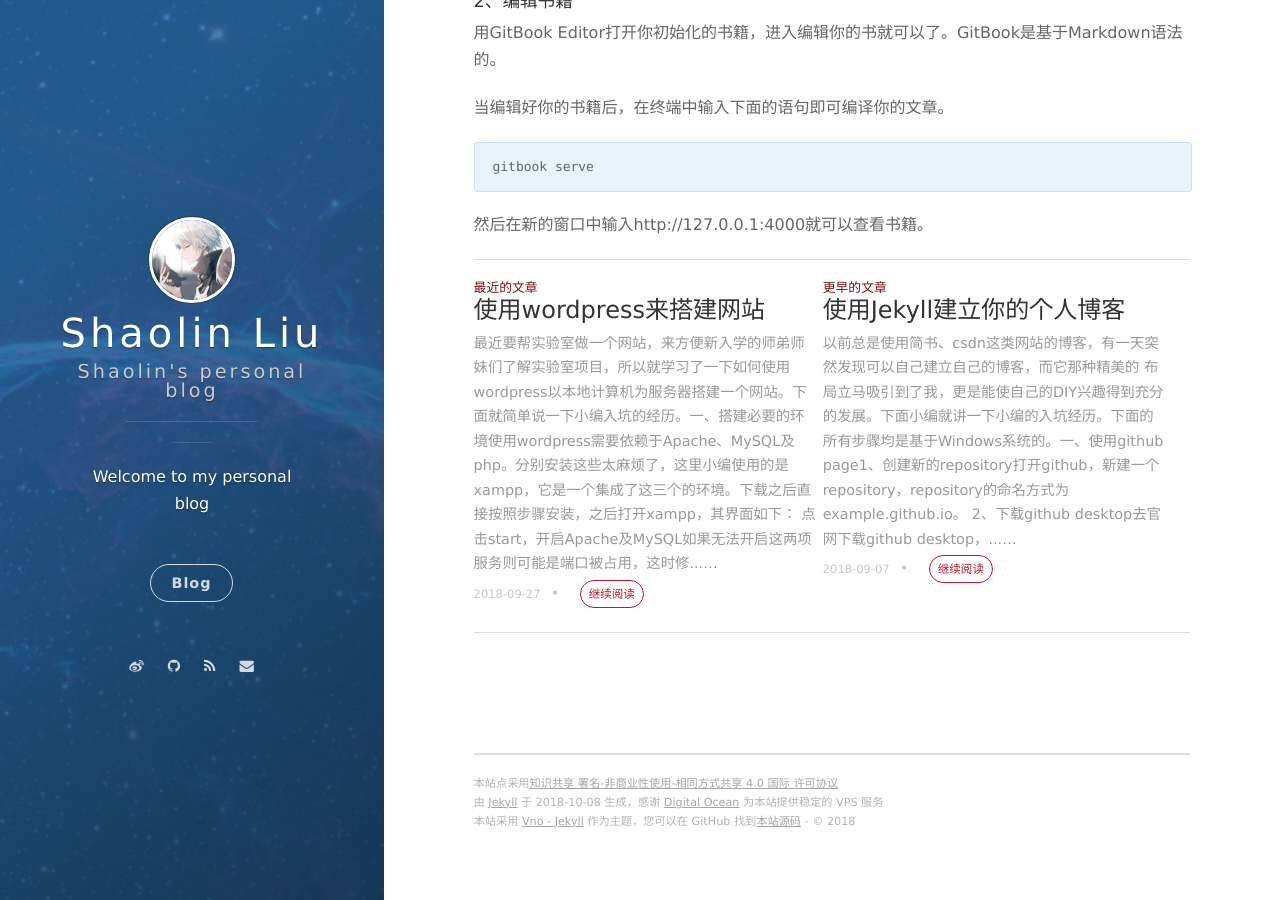
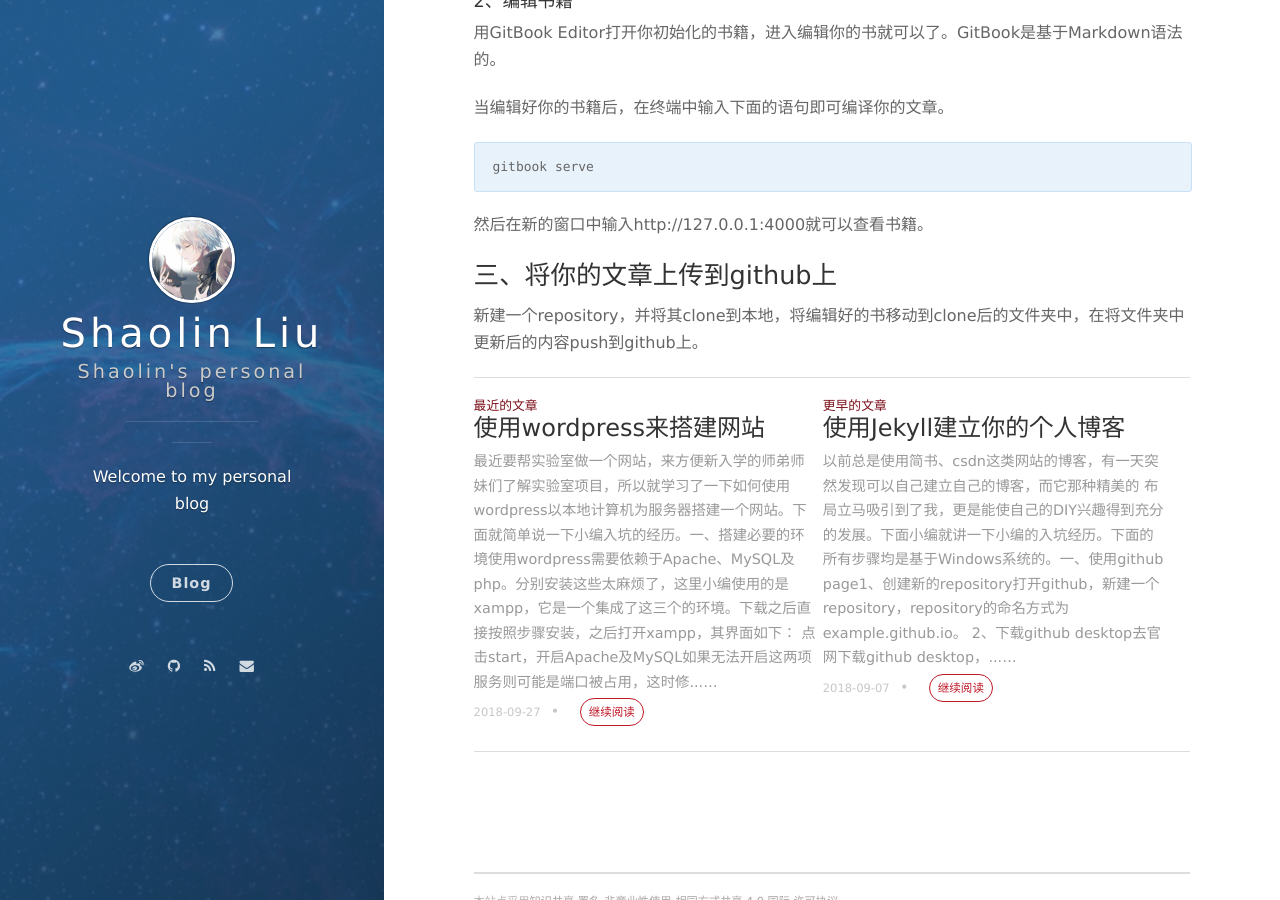
Before and after one commit to magical2world/blog.github.io, a Jekyll site: the page built from _posts/2018-09-13-gitbook-usage.md, in a window 1280 px wide and 900 px high, scrolled down 1234 px. Built offline with Jekyll 4.4.1, drawn with Linux system fonts in a browser that asks for light colours; nearby versions of some CDN libraries; our own code applies the rules of GitHub Pages for plain Markdown files; comment, search, counter and statistics services are not loaded.

Commit message:
18-10-08

````diff
--- a/_posts/2018-09-13-gitbook-usage.md
+++ b/_posts/2018-09-13-gitbook-usage.md
@@ -63,3 +63,7 @@ gitbook serve
 ```
 
 然后在新的窗口中输入http://127.0.0.1:4000就可以查看书籍。
+
+### 三、将你的文章上传到github上
+
+新建一个repository，并将其clone到本地，将编辑好的书移动到clone后的文件夹中，在将文件夹中更新后的内容push到github上。
````
